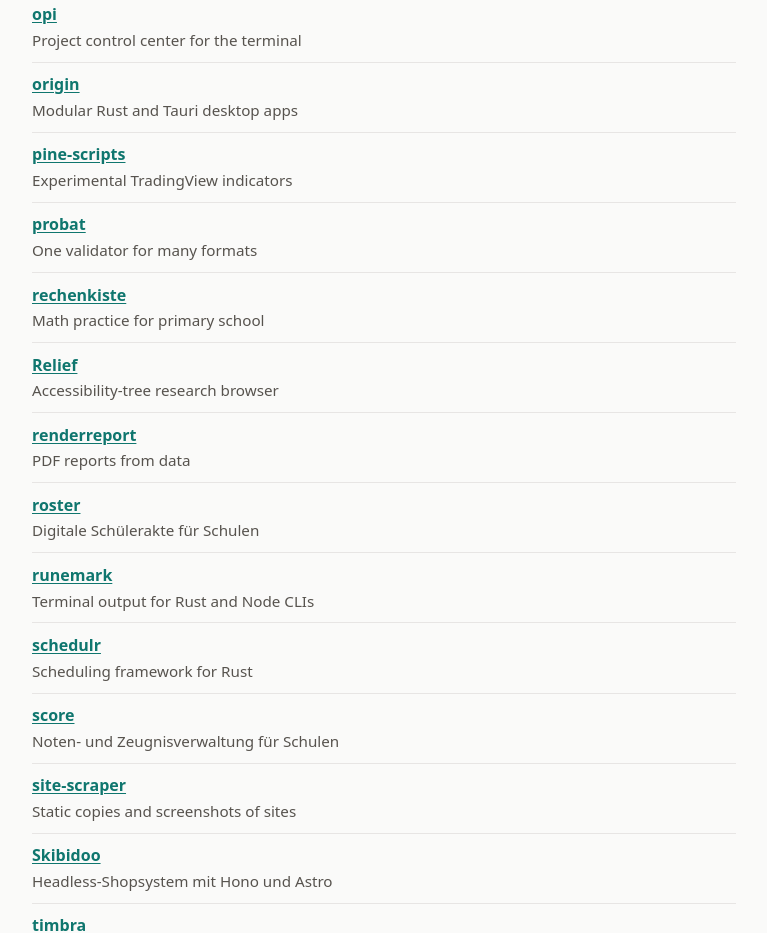
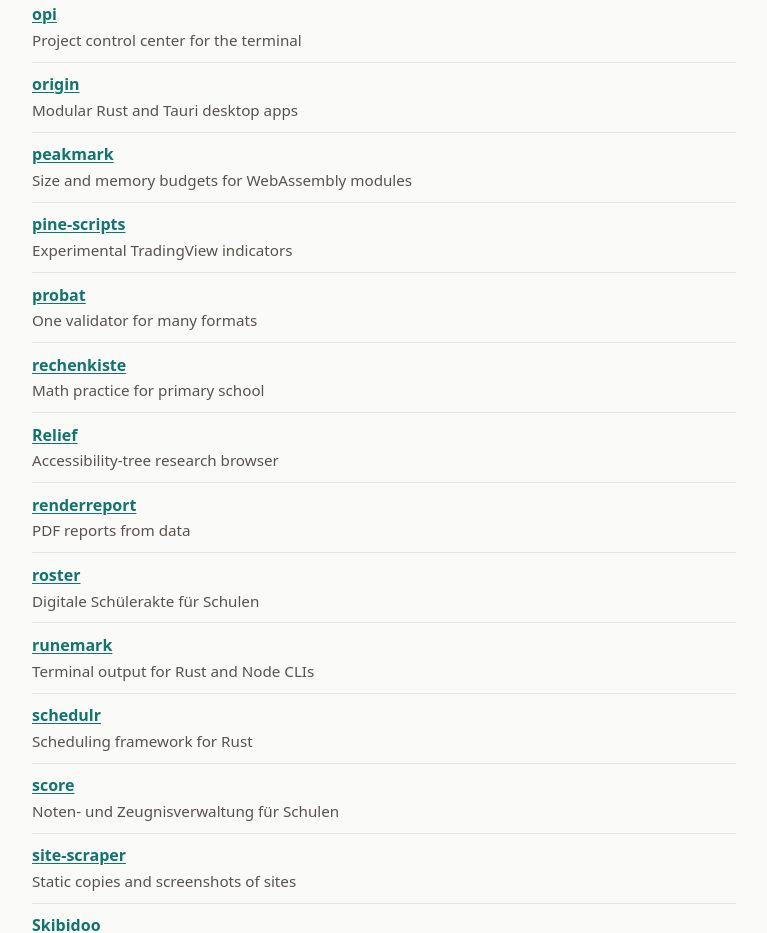
Before and after one commit to casoon/casoon.github.io, a plain HTML site: page index.html in a window 1280 px wide. Shown: the part 2339-3272 px from the top of the page, without its empty margins (256-1023 px from the left). Drawn offline with Linux system fonts and the light colour scheme.

Commit message:
Root: peakmark in overview and robots.txt

```diff
--- a/index.html
+++ b/index.html
@@ -61,6 +61,7 @@
       <li><a href="/opengrid/">opengrid</a> <span>Rust/WASM data grid as Web Components</span></li>
       <li><a href="/opi/">opi</a> <span>Project control center for the terminal</span></li>
       <li><a href="/origin/">origin</a> <span>Modular Rust and Tauri desktop apps</span></li>
+      <li><a href="/peakmark/">peakmark</a> <span>Size and memory budgets for WebAssembly modules</span></li>
       <li><a href="/pine-scripts/">pine-scripts</a> <span>Experimental TradingView indicators</span></li>
       <li><a href="/probat/">probat</a> <span>One validator for many formats</span></li>
       <li><a href="/rechenkiste/">rechenkiste</a> <span>Math practice for primary school</span></li>
```
Also changed, not shown: robots.txt, 1 other file.
